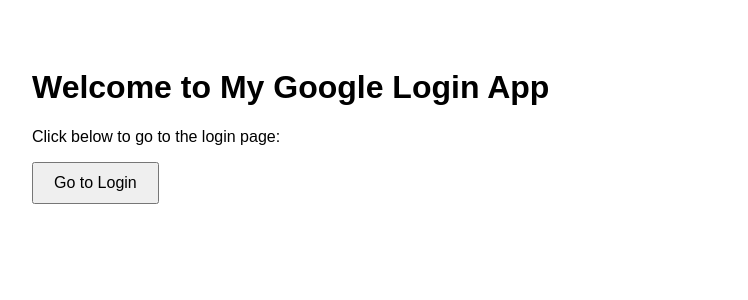
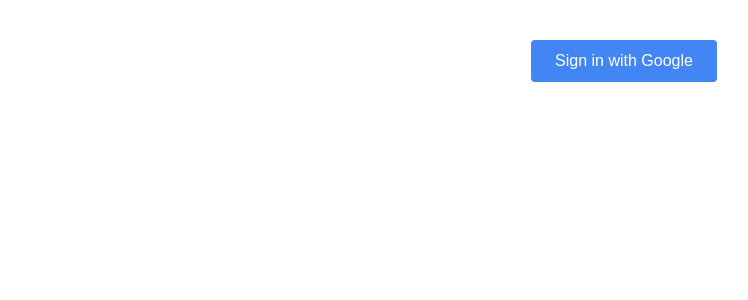
Before and after one commit to leonardcwh2731/google-login-app, a Next.js app: page / in a window 1280 px wide. Shown: the top 300 px of the page, without its empty margins (16-764 px from the left). Built offline with nearby package versions, Linux system fonts and the light colour scheme.

Commit message:
Update index.tsx

```diff
--- a/pages/index.tsx
+++ b/pages/index.tsx
@@ -1,21 +1,22 @@
-import Link from 'next/link';
+import { signIn } from "next-auth/react";
 
 export default function Home() {
   return (
-    <div style={{ padding: 40, fontFamily: 'Arial' }}>
-      <h1>Welcome to My Google Login App</h1>
-      <p>
-        Click below to go to the login page:
-      </p>
-      <Link href="/login">
-        <button style={{
-          padding: '10px 20px',
-          fontSize: '16px',
-          cursor: 'pointer'
-        }}>
-          Go to Login
-        </button>
-      </Link>
+    <div style={{ textAlign: "center", marginTop: "40px" }}>
+      <button
+        onClick={() => signIn("google")}
+        style={{
+          padding: "12px 24px",
+          background: "#4285F4",
+          color: "white",
+          border: "none",
+          borderRadius: "4px",
+          fontSize: "16px",
+          cursor: "pointer",
+        }}
+      >
+        Sign in with Google
+      </button>
     </div>
   );
 }
```
